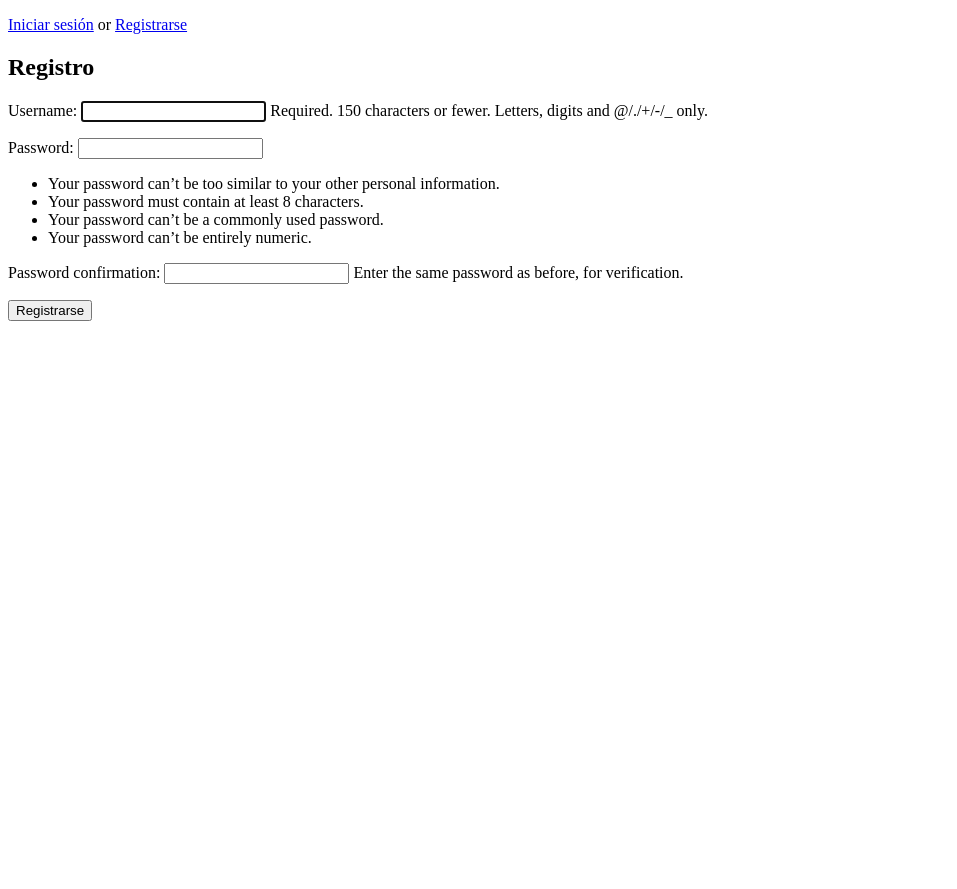
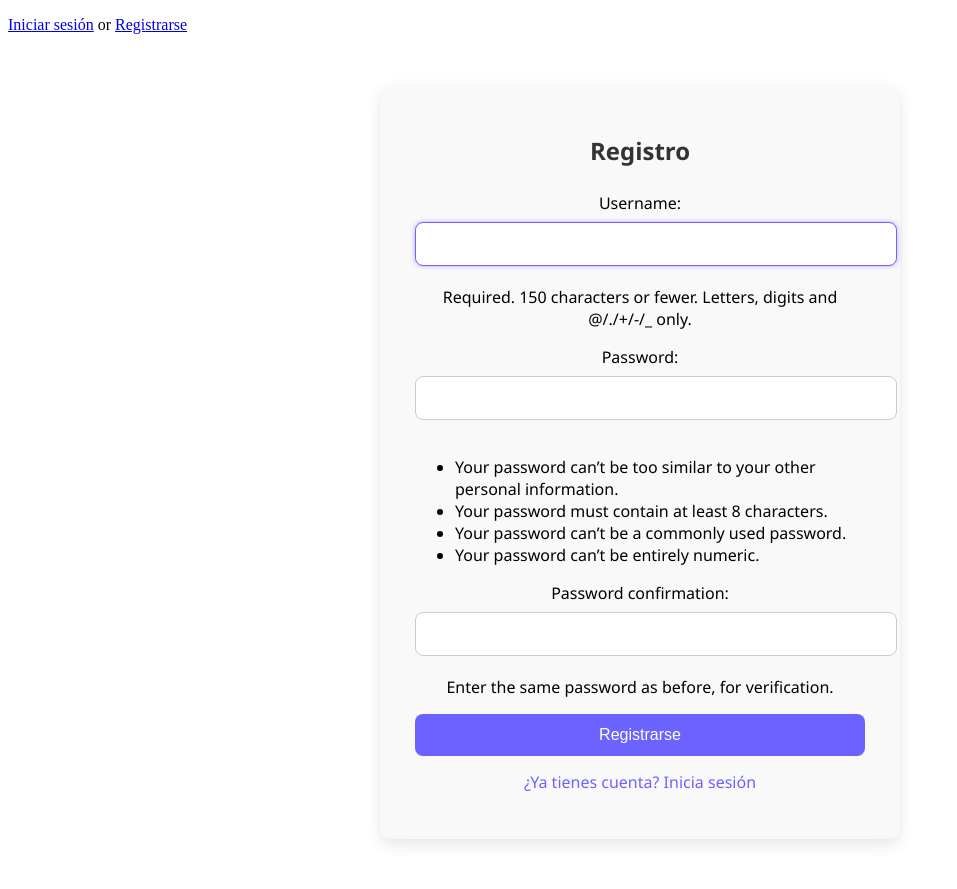
Before and after one commit to balmendra-f/django-sandbox, a Django app: page /registro/ in a window 1280 px wide. Shown: the whole page, without its empty margins (0-957 px from the left). Before the commit the page ends 321 px from the top, so only its background shows below. Run offline with Django 5.2, Linux system fonts and the light colour scheme; parts of the project's set-up code (start-up, migrations or seed data) failed here and were passed over; some libraries are stand-ins or nearby versions.

Commit message:
fix minour issues

```diff
--- a/app/templates/registration/registro.html
+++ b/app/templates/registration/registro.html
@@ -1,7 +1,82 @@
-{% extends "plantilla_base.html" %} {% block content %}
-<h2>Registro</h2>
-<form method="post">
-  {% csrf_token %} {{ form.as_p }}
-  <button type="submit">Registrarse</button>
-</form>
+{% extends "plantilla_base.html" %}
+{% block content %}
+<style>
+  .register-container {
+    max-width: 450px;
+    margin: 50px auto;
+    padding: 30px 35px;
+    background-color: #f9f9f9;
+    border-radius: 12px;
+    box-shadow: 0 6px 15px rgba(0,0,0,0.1);
+    font-family: 'Segoe UI', Tahoma, Geneva, Verdana, sans-serif;
+  }
+
+  .register-container h2 {
+    text-align: center;
+    color: #333;
+    margin-bottom: 25px;
+    font-weight: 600;
+  }
+
+  .register-container form input[type="text"],
+  .register-container form input[type="password"],
+  .register-container form input[type="email"] {
+    width: 100%;
+    padding: 12px 15px;
+    margin: 8px 0 20px 0;
+    border: 1px solid #ccc;
+    border-radius: 8px;
+    transition: all 0.3s ease;
+    font-size: 16px;
+  }
+
+  .register-container form input:focus {
+    border-color: #6c63ff;
+    box-shadow: 0 0 5px rgba(108, 99, 255, 0.5);
+    outline: none;
+  }
+
+  .register-container form button {
+    width: 100%;
+    padding: 12px;
+    background-color: #6c63ff;
+    color: #fff;
+    border: none;
+    border-radius: 8px;
+    font-size: 16px;
+    cursor: pointer;
+    transition: background 0.3s ease;
+  }
+
+  .register-container form button:hover {
+    background-color: #5751d4;
+  }
+
+  .register-container p {
+    text-align: center;
+    margin-top: 15px;
+  }
+
+  .register-container p a {
+    color: #6c63ff;
+    text-decoration: none;
+    font-weight: 500;
+  }
+
+  .register-container p a:hover {
+    text-decoration: underline;
+  }
+</style>
+
+<div class="register-container">
+  <h2>Registro</h2>
+  <form method="post">
+    {% csrf_token %}
+    {{ form.as_p }}
+    <button type="submit">Registrarse</button>
+  </form>
+  <p>
+    <a href="{% url 'login' %}">¿Ya tienes cuenta? Inicia sesión</a>
+  </p>
+</div>
 {% endblock %}
--- a/app/urls.py
+++ b/app/urls.py
@@ -1,20 +1,12 @@
-# /app/urls.py
 from django.contrib import admin
 from django.urls import path, include
-from app import views  # nuestras vistas
+from app import views
 from django.contrib.auth import views as auth_views
 
 urlpatterns = [
-    # Admin
     path('admin/', admin.site.urls),
-
-    # App biblioteca
-    path('api/', include('biblioteca.urls')),  # URLs de la app biblioteca
-
-    # Home
+    path('api/', include('biblioteca.urls')),
     path('', views.home_template, name='home'),
-
-    # Listado de libros (login requerido)
     path('libros/', views.listado_libros, name='listado_libros'),
 
     # Autenticación
--- a/app/views.py
+++ b/app/views.py
@@ -1,4 +1,3 @@
-# /app/views.py
 from django.shortcuts import render, redirect
 from django.contrib.auth.decorators import login_required
 from django.contrib.auth.forms import UserCreationForm
@@ -7,18 +6,14 @@ from biblioteca.views import LibroFilter
 from django.contrib import messages
 from django.contrib.auth import login
 
-# Home simple
 def home_template(request):
     return render(request, "home.html")
 
-# Listado de libros protegido (solo usuarios logueados)
 @login_required
 def listado_libros(request):
-    # aplicamos filtros a todos los libros
     f = LibroFilter(request.GET, queryset=Libro.objects.all())
     return render(request, "biblioteca/lista_libros.html", {"filter": f})
 
-# Registro de usuarios
 def registro(request):
     if request.method == 'POST':
         form = UserCreationForm(request.POST)
```
Also changed, not shown: app/templates/home.html (+0 -8 lines), app/templates/registration/login.html (+71 -3 lines).
